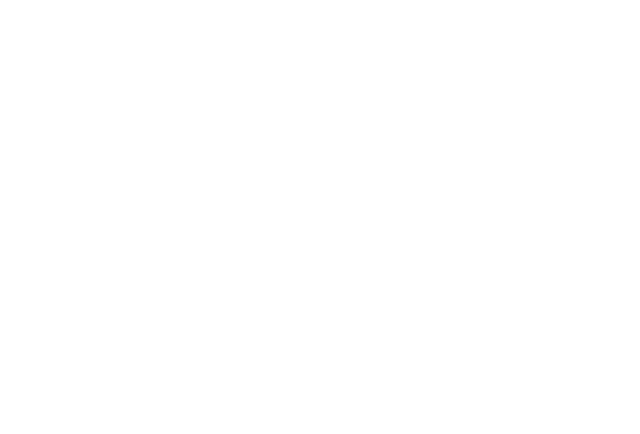
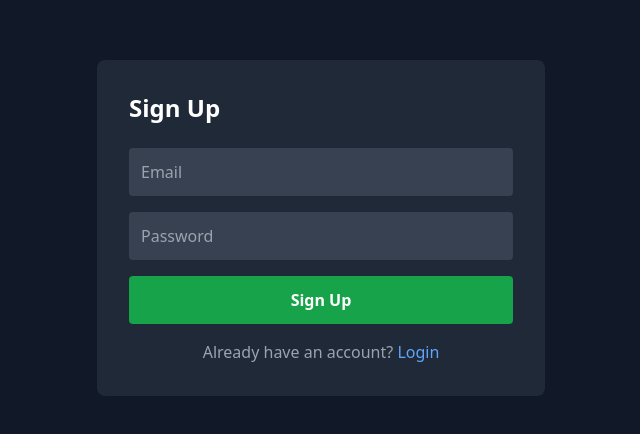
Before and after one commit to Donmane/Lecture_room_booking_app, a React (Vite) app: page /signup in a window 1280 px wide. Before the commit this address had no page. Shown: the part 172-606 px from the top of the page, without its empty margins (319-959 px from the left). Built offline with nearby package versions, Linux system fonts and the light colour scheme.

Commit message:
Add sign up page

```diff
--- a/src/App.jsx
+++ b/src/App.jsx
@@ -1,11 +1,13 @@
 import { BrowserRouter, Routes, Route } from 'react-router-dom'
 import Login from './pages/login/login'
+import Signup from './pages/signup/Signup'
 
 export default function App() {
   return (
     <BrowserRouter>
       <Routes>
         <Route path="/" element={<Login />} />
+        <Route path="/signup" element={<Signup />} />
       </Routes>
     </BrowserRouter>
   )
--- a/src/pages/login/Login.jsx
+++ b/src/pages/login/Login.jsx
@@ -62,6 +62,12 @@
             </button>
           </form>
         </div>
+        <p className="text-gray-400 mt-4 text-center">
+          Don't have an account?{" "}
+          <a href="/signup" className="text-blue-400 hover:underline">
+            Sign Up
+          </a>
+        </p>
       </div>
     </>
   );
--- /dev/null
+++ b/src/pages/signup/Signup.jsx
@@ -0,0 +1,75 @@
+import { useState } from 'react'
+import { supabase } from "../../lib/supabase";
+
+export default function Signup() {
+  const [email, setEmail] = useState('')
+  const [password, setPassword] = useState('')
+  const [error, setError] = useState('')
+  const [loading, setLoading] = useState(false)
+
+  const handleSignup = async (e) => {
+    e.preventDefault()
+    setLoading(true)
+    setError('')
+
+    const { data, error } = await supabase.auth.signUp({
+      email,
+      password,
+    })
+
+    if (error) {
+      setError(error.message)
+      setLoading(false)
+      return
+    }
+
+    // Check role in allowed_emails table
+    const { data: roleData } = await supabase
+      .from('allowed_emails')
+      .select('role')
+      .eq('email', email)
+      .single()
+
+    const role = roleData?.role || 'student'
+
+    if (role === 'admin') window.location.href = '/admin'
+    else if (role === 'lecturer') window.location.href = '/lecturer'
+    else window.location.href = '/student'
+  }
+
+  return (
+    <div className="flex items-center justify-center h-screen bg-gray-900">
+      <div className="bg-gray-800 p-8 rounded-lg w-full max-w-md">
+        <h1 className="text-2xl font-bold text-white mb-6">Sign Up</h1>
+        {error && <p className="text-red-400 mb-4">{error}</p>}
+        <form onSubmit={handleSignup}>
+          <input
+            type="email"
+            placeholder="Email"
+            className="w-full p-3 mb-4 rounded bg-gray-700 text-white"
+            value={email}
+            onChange={(e) => setEmail(e.target.value)}
+          />
+          <input
+            type="password"
+            placeholder="Password"
+            className="w-full p-3 mb-4 rounded bg-gray-700 text-white"
+            value={password}
+            onChange={(e) => setPassword(e.target.value)}
+          />
+          <button
+            type="submit"
+            className="w-full p-3 bg-green-600 text-white rounded font-bold hover:bg-green-700"
+            disabled={loading}
+          >
+            {loading ? 'Creating account...' : 'Sign Up'}
+          </button>
+        </form>
+        <p className="text-gray-400 mt-4 text-center">
+          Already have an account?{' '}
+          <a href="/" className="text-blue-400 hover:underline">Login</a>
+        </p>
+      </div>
+    </div>
+  )
+}
```
